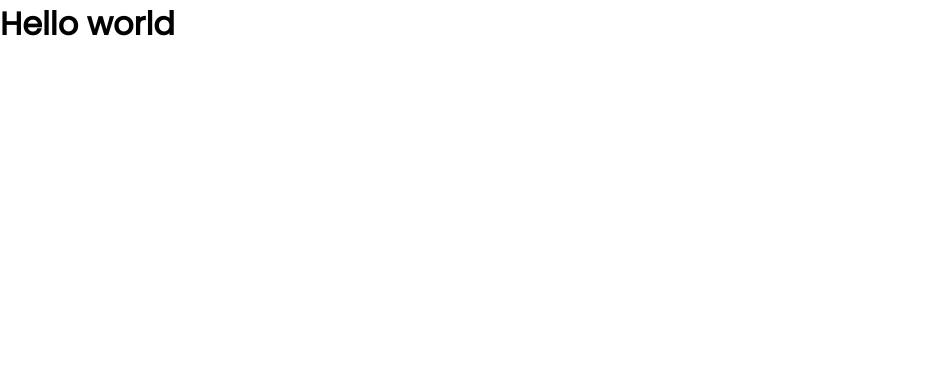
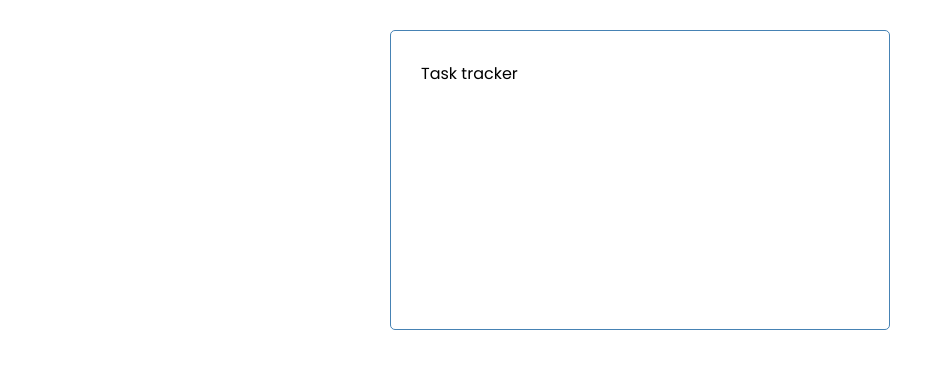
Before and after one commit to uxmoon/vue-task-tracker, a Vue app: page / in a window 1280 px wide. Shown: the top 368 px of the page, without its empty margins (0-951 px from the left). Built offline with nearby package versions, Linux system fonts and the light colour scheme.

Commit message:
Add header component

```diff
--- a/src/App.vue
+++ b/src/App.vue
@@ -1,12 +1,17 @@
 <template>
-  <h1>Hello world</h1>
+  <div class="container">
+    <Header />
+  </div>
 </template>
 
 <script>
+import Header from './components/Header'
 
 export default {
   name: 'App',
-  components: {}
+  components: {
+    Header
+  }
 }
 </script>
 
--- /dev/null
+++ b/src/components/Header.vue
@@ -0,0 +1,18 @@
+<template>
+  <header>Task tracker</header>
+</template>
+
+<script>
+export default {
+  name: 'Header'
+}
+</script>
+
+<style scoped>
+header {
+  display: flex;
+  justify-content: space-between;
+  align-items: center;
+  margin-bottom: 20px;
+}
+</style>
```
